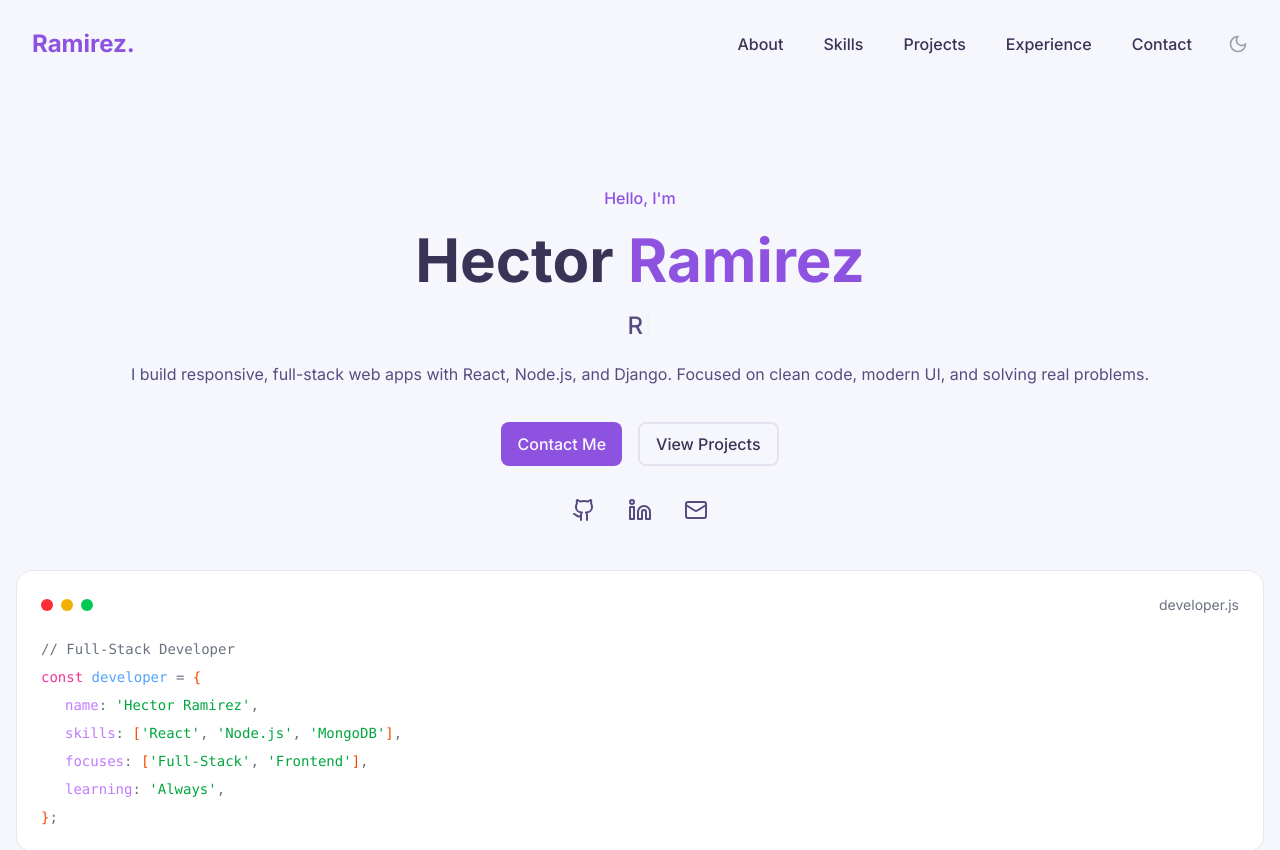
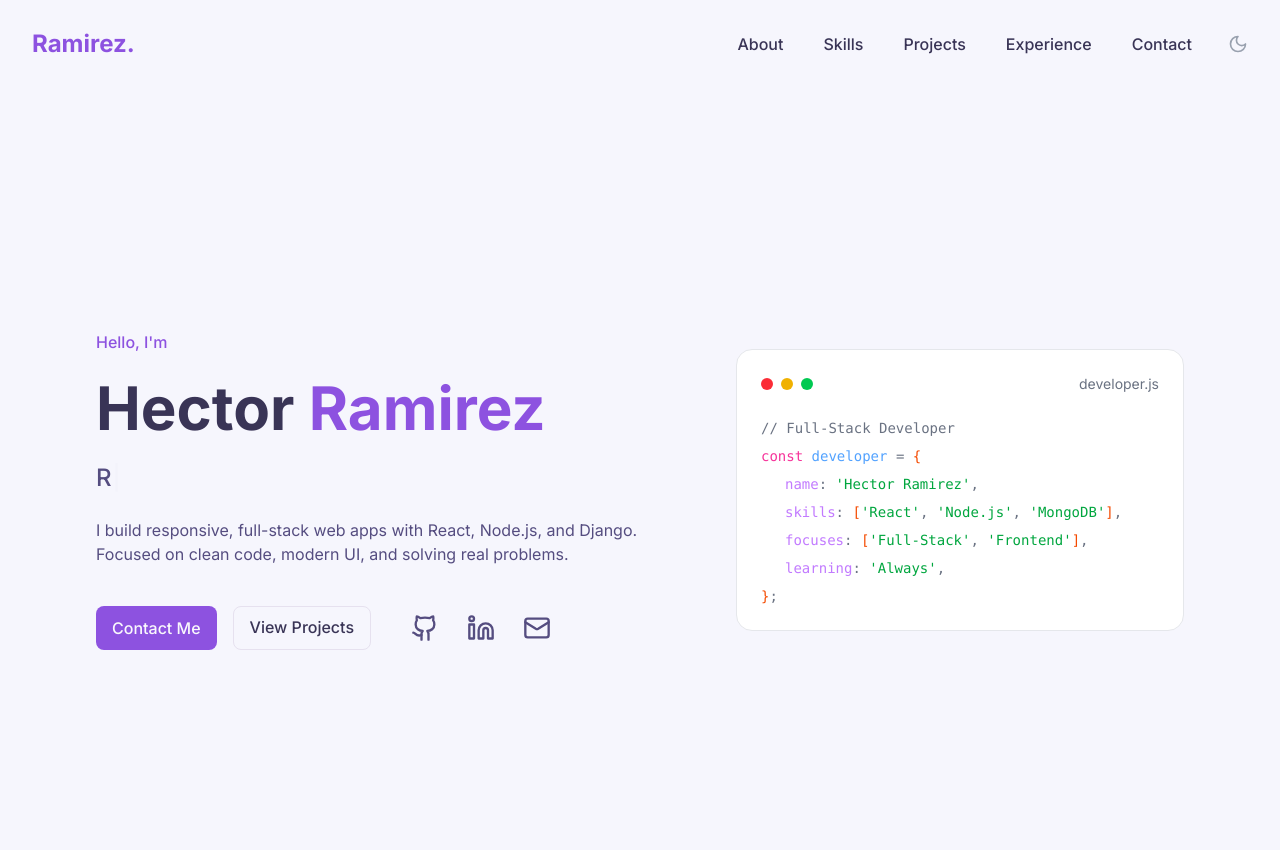
Before and after one commit to hectorlil48/my-portfolio, a React (Vite) app: page / in a window 1280 px wide. Shown: the top 850 px of the page. Built offline with nearby package versions, Linux system fonts and the light colour scheme.

Commit message:
Adjust some styles for desktop.

```diff
--- a/src/components/sections/Hero.jsx
+++ b/src/components/sections/Hero.jsx
@@ -5,9 +5,9 @@ const Hero = () => {
   return (
     <section
       id="home"
-      className="font-inter mx-auto flex min-h-screen max-w-7xl flex-col gap-10 px-4 py-24"
+      className="font-inter mx-auto flex min-h-screen max-w-6xl flex-col items-center justify-between gap-10 px-8 py-24 lg:flex-row"
     >
-      <div className="flex flex-col gap-5 text-center">
+      <div className="flex max-w-xl flex-col space-y-6 text-center lg:text-left">
         <span className="text-primary text-sm font-medium transition-[font-size] duration-300 md:text-base">
           Hello, I'm
         </span>
@@ -38,7 +38,7 @@ const Hero = () => {
           Django. Focused on clean code, modern UI, and solving real problems.
         </p>
 
-        <div className="mt-4 flex flex-col items-center justify-center gap-6">
+        <div className="mt-4 flex flex-col items-center justify-center gap-6 md:flex-row lg:justify-start">
           <div className="flex flex-row gap-4">
             <a
               href="#contact"
@@ -50,37 +50,37 @@ const Hero = () => {
             <a
               href="#projects"
               aria-label="Go to projects section"
-              className="border-outline text-heading hover:bg-primary hover:text-main-btn hover:border-primary rounded-lg border-2 px-4 py-2 text-base font-medium transition-colors duration-300 hover:scale-105 hover:shadow-md"
+              className="border-outline text-heading hover:bg-primary hover:text-main-btn hover:border-primary rounded-lg border px-4 py-2 text-base font-medium transition-colors duration-300 hover:scale-105 hover:shadow-md"
             >
               View Projects
             </a>
           </div>
 
-          <div className="text-foreground flex h-10 flex-row items-center gap-8">
+          <div className="text-foreground flex h-10 flex-row items-center gap-7 md:ml-4">
             <a
               href="https://github.com/hectorlil48"
               target="_blank"
               rel="noopener noreferrer"
               aria-label="GitHub"
             >
-              <GithubIcon className="hover:text-primary h-6 w-6 transition-all duration-300 hover:scale-120 hover:rotate-6" />
+              <GithubIcon className="hover:text-primary h-6 w-6 transition-all duration-300 hover:scale-120 hover:rotate-6 lg:h-7 lg:w-7" />
             </a>
             <a
               href="https://www.linkedin.com/in/hector-ramirez-6a6509170/"
               target="_blank"
               rel="noopener noreferrer"
             >
-              <Linkedin className="hover:text-primary h-6 w-6 transition-all duration-300 hover:scale-120 hover:rotate-6" />
+              <Linkedin className="hover:text-primary h-6 w-6 transition-all duration-300 hover:scale-120 hover:rotate-6 lg:h-7 lg:w-7" />
             </a>
             <a href="mailto:hramir94@gmail.com" aria-label="Email">
-              <Mail className="hover:text-primary h-6 w-6 transition-all duration-300 hover:scale-120 hover:rotate-6" />
+              <Mail className="hover:text-primary h-6 w-6 transition-all duration-300 hover:scale-120 hover:rotate-6 lg:h-7 lg:w-7" />
             </a>
           </div>
         </div>
       </div>
       <div
         role="presentation"
-        className="bg-code-bg rounded-2xl border border-gray-200 p-6 shadow-sm shadow-[rgba(0,0,0,0)_0px_0px_0px_0px,rgba(0,0,0,0)_0px_0px_0px_0px,rgba(0,0,0,0.05)_0px_1px_2px_0px] transition-colors duration-300"
+        className="bg-code-bg w-full max-w-md rounded-2xl border border-gray-200 p-6 shadow-sm shadow-[rgba(0,0,0,0)_0px_0px_0px_0px,rgba(0,0,0,0)_0px_0px_0px_0px,rgba(0,0,0,0.05)_0px_1px_2px_0px] transition-colors duration-300"
       >
         <div className="mb-6 flex items-center justify-between">
           <div className="flex space-x-2">
```
